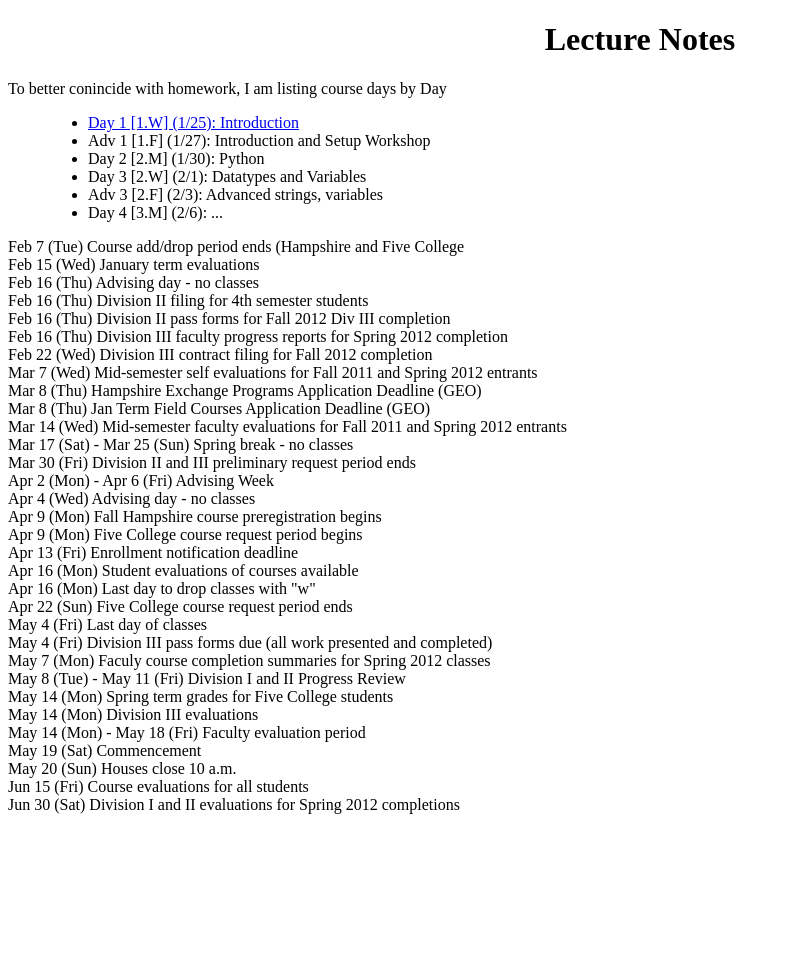
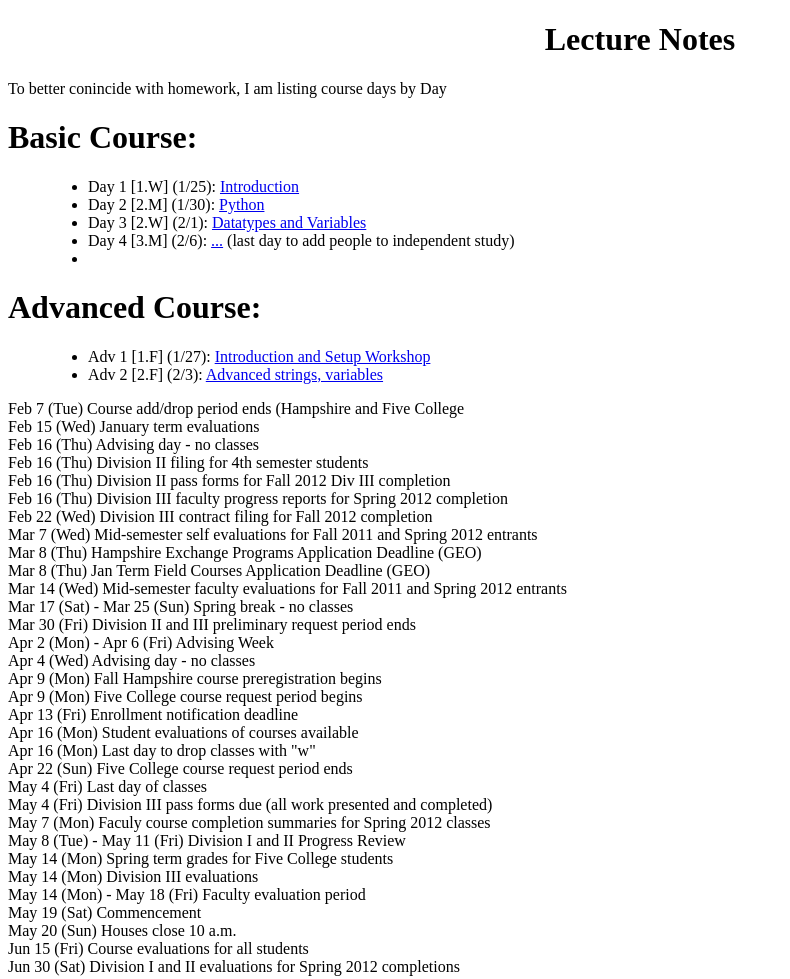
Before and after one commit to jrabbit/CS112-S12, a plain HTML site: page lecture/README.html in a window 1280 px wide. Shown: the whole page, without its empty margins (0-790 px from the left). Before the commit the page ends 830 px from the top, so only its background shows below. Drawn offline with Linux system fonts and the light colour scheme.

Commit message:
updated TOC

```diff
--- a/lecture/README.html
+++ b/lecture/README.html
@@ -318,14 +318,24 @@ ul.auto-toc {
 <h1 class="title">Lecture Notes</h1>
 
 <p>To better conincide with homework, I am listing course days by Day</p>
+<div class="section" id="basic-course">
+<h1>Basic Course:</h1>
 <blockquote>
 <ul class="simple">
-<li><a class="reference external" href="./day1.html">Day 1 [1.W] (1/25):  Introduction</a></li>
-<li>Adv 1 [1.F] (1/27):  Introduction and Setup Workshop</li>
-<li>Day 2 [2.M] (1/30):  Python</li>
-<li>Day 3 [2.W] (2/1):  Datatypes and Variables</li>
-<li>Adv 3 [2.F] (2/3):  Advanced strings, variables</li>
-<li>Day 4 [3.M] (2/6):  ...</li>
+<li>Day 1 [1.W] (1/25):  <a class="reference external" href="./day1.html">Introduction</a></li>
+<li>Day 2 [2.M] (1/30):  <a class="reference external" href="./day2.html">Python</a></li>
+<li>Day 3 [2.W] (2/1):  <a class="reference external" href="./day3.html">Datatypes and Variables</a></li>
+<li>Day 4 [3.M] (2/6):  <a class="reference external" href="./day4.html">...</a> (last day to add people to independent study)</li>
+<li></li>
+</ul>
+</blockquote>
+</div>
+<div class="section" id="advanced-course">
+<h1>Advanced Course:</h1>
+<blockquote>
+<ul class="simple">
+<li>Adv 1 [1.F] (1/27):  <a class="reference external" href="./adv1.html">Introduction and Setup Workshop</a></li>
+<li>Adv 2 [2.F] (2/3):  <a class="reference external" href="./adv2.html">Advanced strings, variables</a></li>
 </ul>
 </blockquote>
 <div class="line-block">
@@ -363,5 +373,6 @@ ul.auto-toc {
 <div class="line">Jun 30 (Sat)   Division I and II evaluations for Spring 2012 completions</div>
 </div>
 </div>
+</div>
 </body>
 </html>
```
Also changed, not shown: 2 other files.
